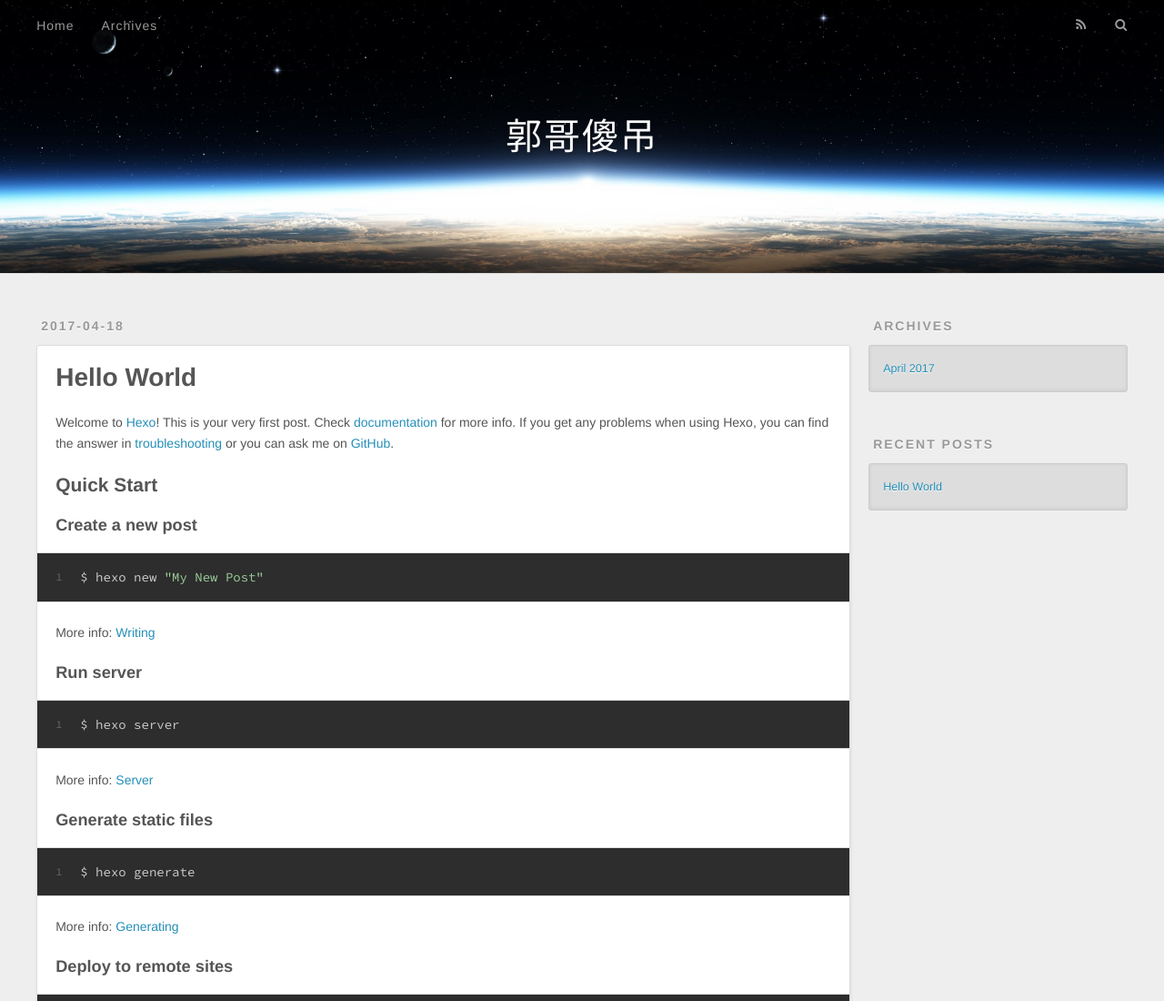
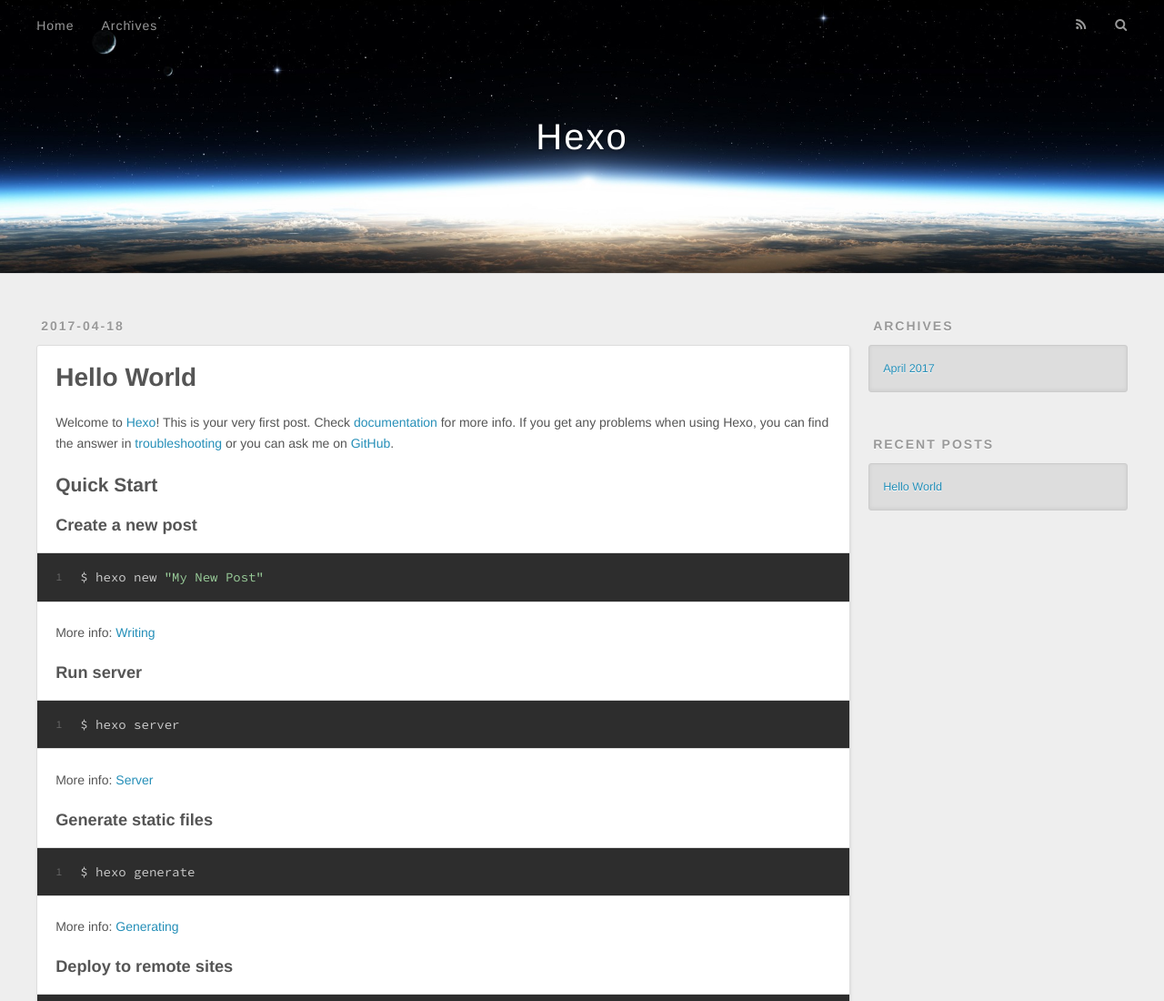
Before and after one commit to Fuyongg/fuyongg.github.io, a plain HTML site: page index.html in a window 1280 px wide. Shown: the top 1100 px of the page at 91% size. Drawn offline with nearby package versions, Linux system fonts and the light colour scheme.

Commit message:
Site updated: 2017-04-18 16:54:45

```diff
--- a/index.html
+++ b/index.html
@@ -33,7 +33,7 @@
   <div id="header-outer" class="outer">
     <div id="header-title" class="inner">
       <h1 id="logo-wrap">
-        <a href="/" id="logo">郭哥傻吊</a>
+        <a href="/" id="logo">Hexo</a>
       </h1>
 
     </div>
```
